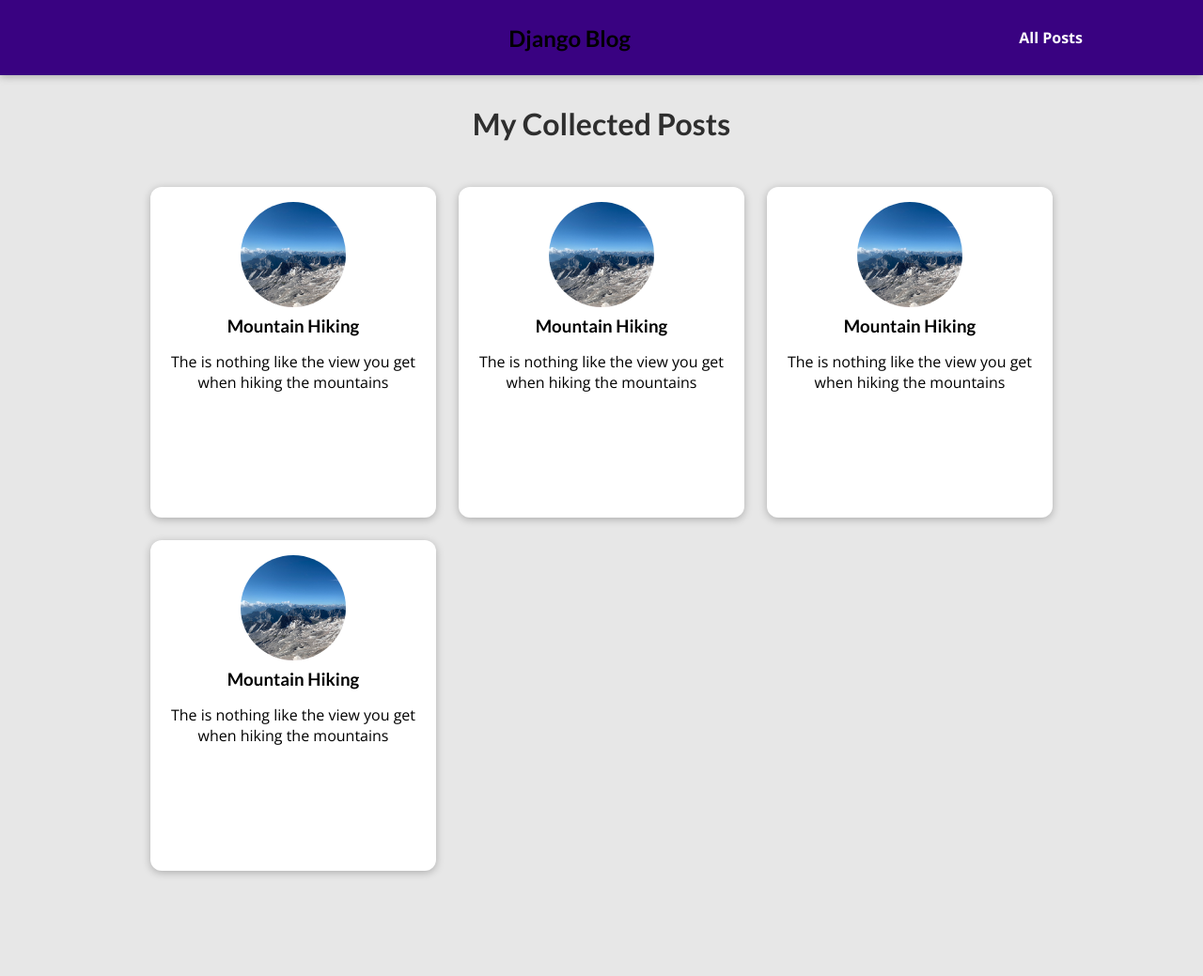
After one commit to AbdElMegeed-7/Blog__WebSite, a Django app: template blog/templates/blog/all-posts.html in a window 1280 px wide. The commit adds this page. Shown: the whole page at 94% size. Run offline with Django 4.2, Linux system fonts and the light colour scheme; the template is opened without the code that fills it, so the values that code supplies are empty.

Commit message:
Adding the _All Posts_ Page & Style

```diff
--- /dev/null
+++ b/blog/static/blog/all-posts.css
@@ -0,0 +1,43 @@
+body {
+  background-color: #e7e7e7;
+}
+
+#main-navigation {
+  background-color: #390281;
+  box-shadow: 0 2px 8px rgba(0, 0, 0, 0.25);
+}
+
+#all-posts {
+  margin: 7rem auto;
+  width: 90%;
+  max-width: 60rem;
+}
+
+#all-posts h2 {
+  text-align: center;
+  font-size: 2rem;
+  color: #2e2e2e;
+  margin: 3rem 0;
+}
+
+ul {
+  list-style: none;
+  margin: 0;
+  padding: 0;
+  display: grid;
+  grid-template-columns: repeat(auto-fill, minmax(17rem, 1fr));
+  gap: 1.5rem;
+}
+
+.post img {
+  width: 7rem;
+  height: 7rem;
+}
+
+.post a {
+  height: 22rem;
+  transform-origin: center;
+  box-shadow: 0 2px 8px rgba(0, 0, 0, 0.25);
+  border-radius: 12px;
+  background-color: white;
+}
--- /dev/null
+++ b/blog/static/blog/post.css
@@ -0,0 +1,43 @@
+.post {
+  display: flex;
+  flex-direction: column;
+  align-items: center;
+  text-align: center;
+}
+
+.post a {
+  text-decoration: none;
+  color: black;
+  transition: all 0.2s ease;
+  padding: 1rem;
+}
+
+.post a:hover,
+.post a:active {
+  transform: scale(1.1);
+  background-color: #390281;
+  color: white;
+}
+
+.post img {
+  width: 5rem;
+  height: 5rem;
+  object-fit: cover;
+  border-radius: 50%;
+}
+
+.post h3 {
+  margin: 0.25rem 0;
+}
+
+.post time {
+  color: #666666;
+  margin: 0.25rem;
+  font-style: italic;
+  font-size: 0.85rem;
+}
+
+.post:hover time,
+.post:active time {
+  color: white;
+}
--- /dev/null
+++ b/blog/templates/blog/all-posts.html
@@ -0,0 +1,25 @@
+{% extends 'base.html' %}
+{% load static %}
+
+{% block title %} All Blog Posts {% endblock %}
+
+{% block css_files %}
+  <link rel="stylesheet" href="{% static 'blog/post.css' %}">
+  <link rel="stylesheet" href="{% static 'blog/all-posts.css' %}">
+{% endblock %}
+
+{% block content %}
+
+  <section id="all-posts">
+    <h2>My Collected Posts</h2>
+
+    <ul>
+      {% include "blog/includes/post.html" %}
+      {% include "blog/includes/post.html" %}
+      {% include "blog/includes/post.html" %}
+      {% include "blog/includes/post.html" %}
+    </ul>
+
+  </section>
+
+{% endblock %}
--- /dev/null
+++ b/blog/templates/blog/includes/post.html
@@ -0,0 +1,12 @@
+{% load static %}
+<li>
+  <article class="post">
+    <a href="">
+      <img src="{% static "blog/images/mountains.jpg" %}" alt="Mountain Hiking">
+      <div class="post__content">
+        <h3>Mountain Hiking</h3>
+        <p>The is nothing like the view you get when hiking the mountains</p>
+      </div>
+    </a>
+  </article>
+</li>
--- a/blog/views.py
+++ b/blog/views.py
@@ -2,12 +2,11 @@ from django.shortcuts import render
 
 
 def starting_page(request):
-
     return render(request, "blog/index.html")
 
 
 def posts(request):
-    pass
+    return render(request, 'blog/all-posts.html')
 
 
 def post_detail(request):
--- a/templates/base.html
+++ b/templates/base.html
@@ -11,6 +11,14 @@
   {% block css_files %}{% endblock %}
 </head>
 <body>
+
+  <header id="main-navigation">
+    <a href=""></a><h2>Django Blog</h2></a>
+    <nav>
+      <a href="">All Posts</a>
+    </nav>
+  </header>
+
   {% block content %}
   {% endblock %}
 </body>
```
Also changed, not shown: blog/static/blog/index.css (+46 -0 lines), blog/templates/blog/index.html (+4 -20 lines), static/app.css (+4 -3 lines).
